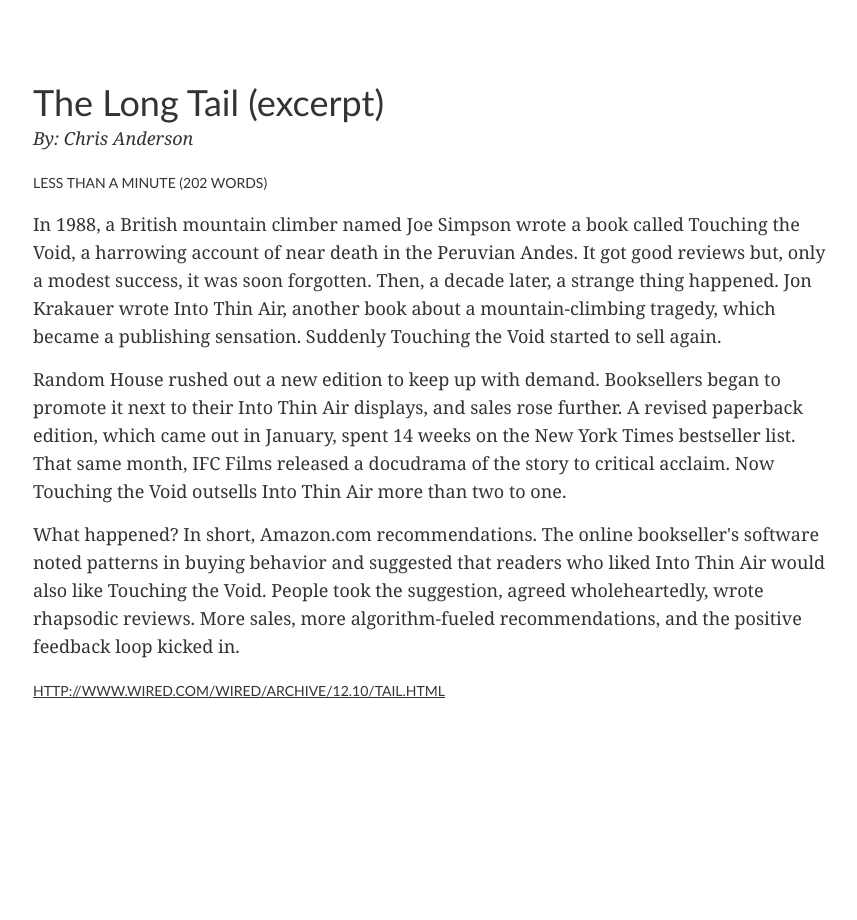
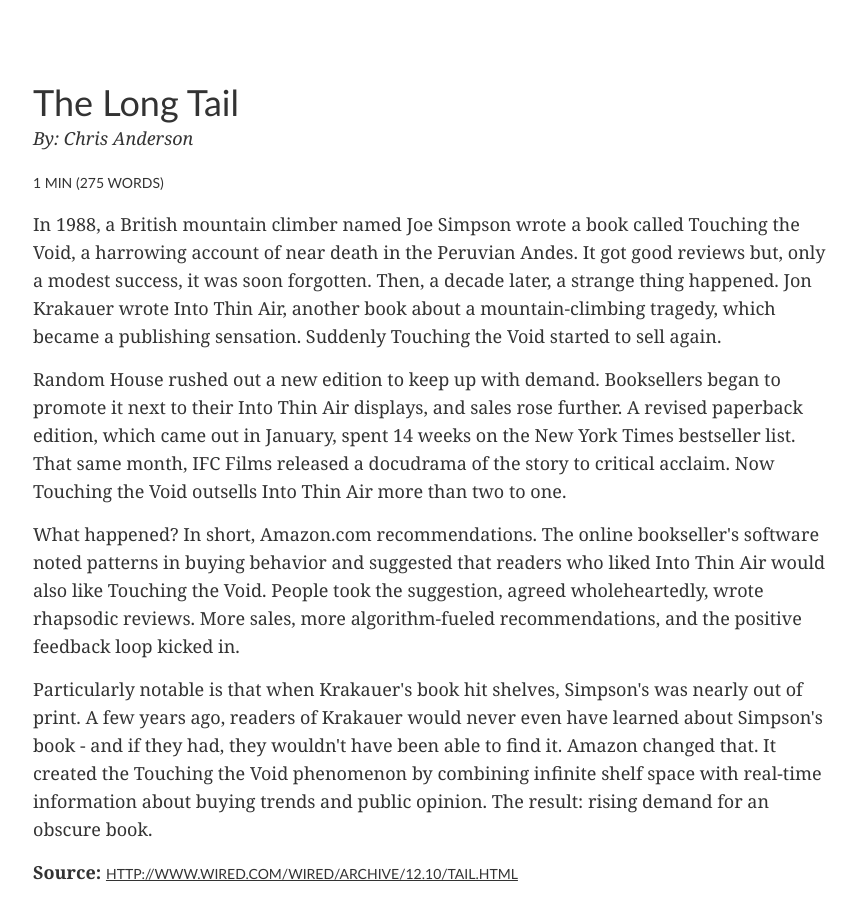
Before and after one commit to michael-lynch/reading-time, a plain HTML site: page index.html in a window 1280 px wide. Shown: the whole page, without its empty margins (95-952 px from the left). Before the commit the page ends 800 px from the top, so only its background shows below. Drawn offline with nearby package versions, Linux system fonts and the light colour scheme.

Commit message:
updated demo

```diff
--- a/index.html
+++ b/index.html
@@ -52,7 +52,7 @@
 
 		<article>
 
-			<h1>The Long Tail (excerpt)</h1>
+			<h1>The Long Tail</h1>
 
 			<p><em>By: Chris Anderson</em></p>
 
@@ -70,9 +70,13 @@
 			Into Thin Air would also like Touching the Void. People took the suggestion, agreed wholeheartedly, wrote rhapsodic reviews. More sales, more algorithm-fueled recommendations,
 			and the positive feedback loop kicked in.</p>
 
+			<p>Particularly notable is that when Krakauer's book hit shelves, Simpson's was nearly out of print. A few years ago, readers of Krakauer would never even have learned about
+			Simpson's book - and if they had, they wouldn't have been able to find it. Amazon changed that. It created the Touching the Void phenomenon by combining infinite shelf space
+			with real-time information about buying trends and public opinion. The result: rising demand for an obscure book.</p>
+
 		</article>
 
-		<p><em><a href="http://www.wired.com/wired/archive/12.10/tail.html" target="_blank">http://www.wired.com/wired/archive/12.10/tail.html</a></em></p>
+		<p><strong>Source:</strong> <em><a href="http://www.wired.com/wired/archive/12.10/tail.html" target="_blank">http://www.wired.com/wired/archive/12.10/tail.html</a></em></p>
 
 		<script src="//ajax.googleapis.com/ajax/libs/jquery/1.9.0/jquery.min.js"></script>
 
```
